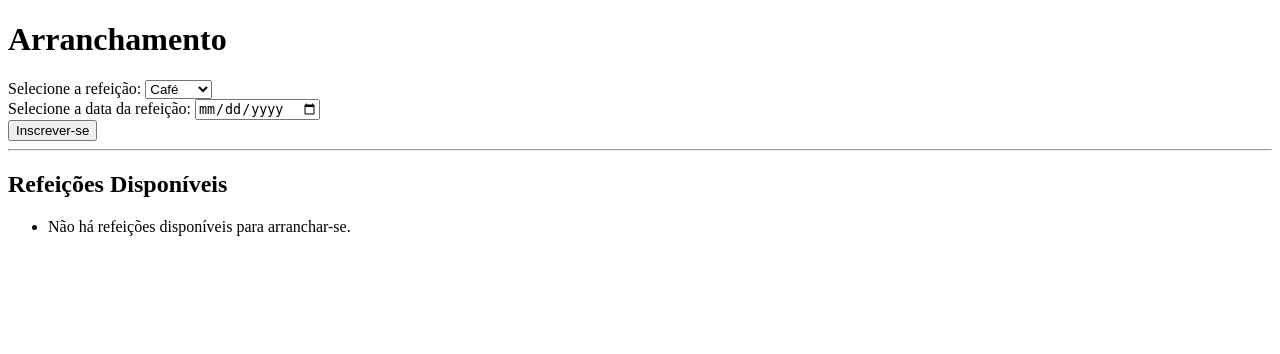
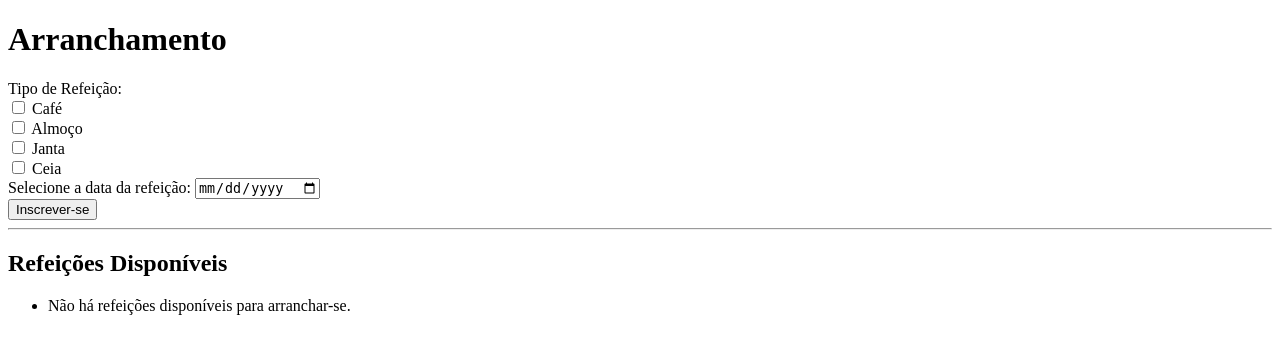
Before and after one commit to joao-espanhol/quartel_v2, a Django app: page /arranchamento/ in a window 1280 px wide. Shown: the top 354 px of the page. Run offline with Django 5.2, Linux system fonts and the light colour scheme; the visitor is signed in with stand-in values (Sample User, id 1).

Commit message:
Arranchamento Checkbox Funcionando

```diff
--- a/arranchamento/templates/arranchamento/arranchamento.html
+++ b/arranchamento/templates/arranchamento/arranchamento.html
@@ -23,13 +23,18 @@
             {% csrf_token %}
 
             <div class="form-group">
-                <label for="tipo_refeicao">Selecione a refeição:</label>
-                <select name="tipo_refeicao" id="tipo_refeicao" class="form-control" required>
-                    <option value="CAFE">Café</option>
-                    <option value="ALMO">Almoço</option>
-                    <option value="JANT">Janta</option>
-                    <option value="CEIA">Ceia</option>
-                </select>
+                <label for="tipo_refeicao">Tipo de Refeição:</label><br>
+                <input type="checkbox" id="cafe" name="tipo_refeicao" value="CAFE">
+                <label for="cafe">Café</label><br>
+
+                <input type="checkbox" id="almoco" name="tipo_refeicao" value="ALMO">
+                <label for="almoco">Almoço</label><br>
+
+                <input type="checkbox" id="janta" name="tipo_refeicao" value="JANT">
+                <label for="janta">Janta</label><br>
+
+                <input type="checkbox" id="ceia" name="tipo_refeicao" value="CEIA">
+                <label for="ceia">Ceia</label>
             </div>
 
             <div class="form-group">
--- a/arranchamento/views.py
+++ b/arranchamento/views.py
@@ -19,7 +19,7 @@ def arranchar_usuario(request):
         return render(request, 'arranchamento/arranchamento.html')
 
     if request.method == 'POST':
-        tipo_refeicao = request.POST['tipo_refeicao']
+        tipo_refeicao = request.POST.getlist('tipo_refeicao')
         data_refeicao = request.POST['data_refeicao']
         print(f"Tipo de Refeição: {tipo_refeicao}, Data: {data_refeicao}")
 
@@ -27,23 +27,25 @@ def arranchar_usuario(request):
         if tipo_refeicao and data_refeicao:
             data_refeicao = timezone.datetime.strptime(data_refeicao, '%Y-%m-%d').date()
 
-            # Verifica se a refeição já existe, se não, cria uma nova
-            refeicao, created = Refeicao.objects.get_or_create(
-                tipo_refeicao=tipo_refeicao,
-                data_refeicao=data_refeicao
-            )
 
-            arranchamento_existe = Arranchamento.objects.filter(usuario=request.user, refeicao=refeicao).exists()
+            for tipo in tipo_refeicao:
+                # Verifica se a refeição já existe, se não, cria uma nova
+                refeicao, created = Refeicao.objects.get_or_create(
+                    tipo_refeicao=tipo,
+                    data_refeicao=data_refeicao
+                )
+
+                arranchamento_existe = Arranchamento.objects.filter(usuario=request.user, refeicao=refeicao).exists()
 
 
-            if not arranchamento_existe:
-                    # Cria a inscrição
-                inscricao = Arranchamento.objects.create(usuario=request.user, refeicao=refeicao)
-                messages.success(request, f"Você foi inscrito para {refeicao.tipo_refeicao} no dia {refeicao.data_refeicao}.")
+                if not arranchamento_existe:
+                        # Cria a inscrição
+                    inscricao = Arranchamento.objects.create(usuario=request.user, refeicao=refeicao)
+                    messages.success(request, f"Você foi inscrito para {refeicao.tipo_refeicao} no dia {refeicao.data_refeicao}.")
+                else:
+                    messages.warning(request, "Você já está inscrito nesta refeição.")
             else:
-                messages.warning(request, "Você já está inscrito nesta refeição.")
-        else:
-            messages.error(request, "Todos os campos são obrigatórios.")
+                messages.error(request, "Todos os campos são obrigatórios.")
 
         # Redireciona após o POST para evitar o reenvio do formulário
         return redirect('listar_refeicoes')
```
